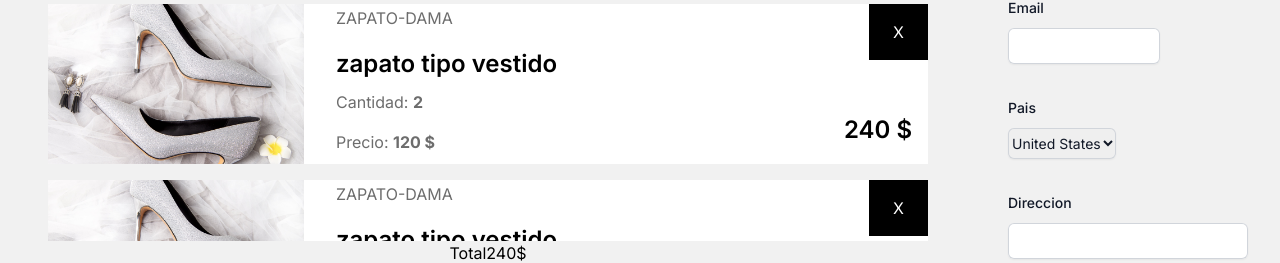
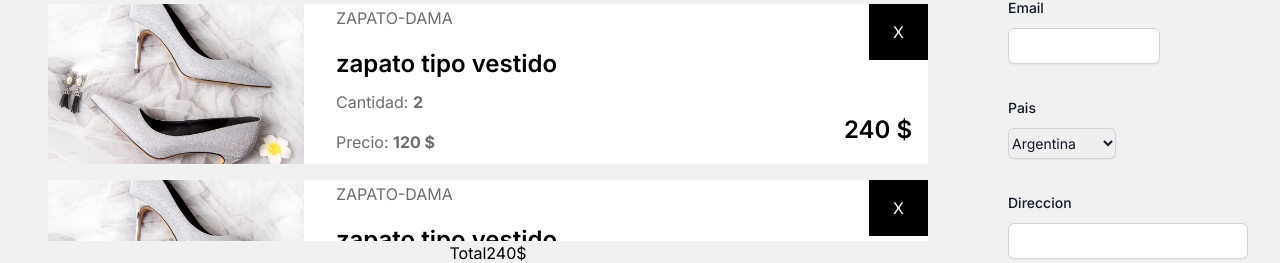
Before and after one commit to echahuin/store-chahuin, a Next.js app: page /cart in a window 1280 px wide. Shown: the part 332-595 px from the top of the page. Built offline with nearby package versions, Linux system fonts and the light colour scheme.

Commit message:
update info

```diff
--- a/app/cart/page.js
+++ b/app/cart/page.js
@@ -52,7 +52,7 @@ const Cart = () => {
               <label for="country" class="block text-sm font-medium leading-6 text-gray-900">Pais</label>
               <div className="mt-2">
                 <select id="country" name="country" autocomplete="country-name" class="block w-full rounded-md border-0 py-1.5 text-gray-900 shadow-sm ring-1 ring-inset ring-gray-300 focus:ring-2 focus:ring-inset focus:ring-indigo-600 sm:max-w-xs sm:text-sm sm:leading-6">
-                  <option>United States</option>
+                  <option>Argentina</option>
                   <option>Canada</option>
                   <option>Mexico</option>
                 </select>
```
Also changed, not shown: 1 other file (tests, documents, lock files or other folders).
